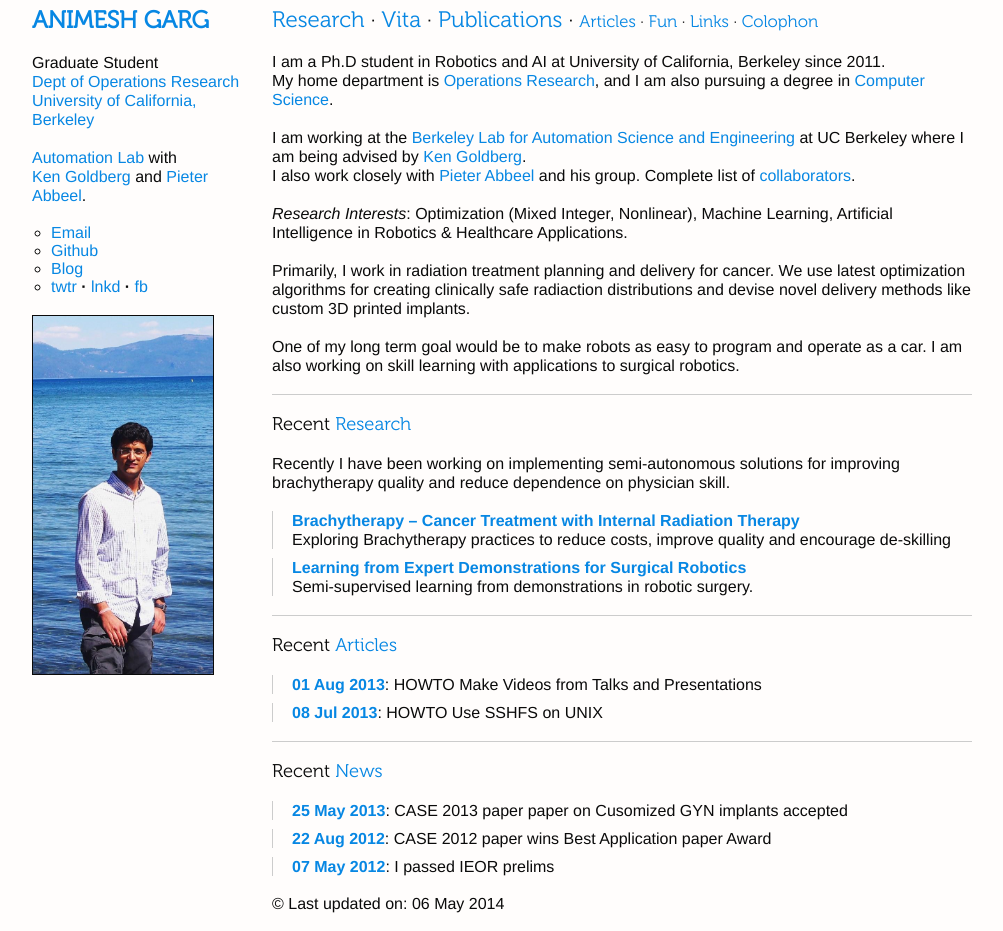
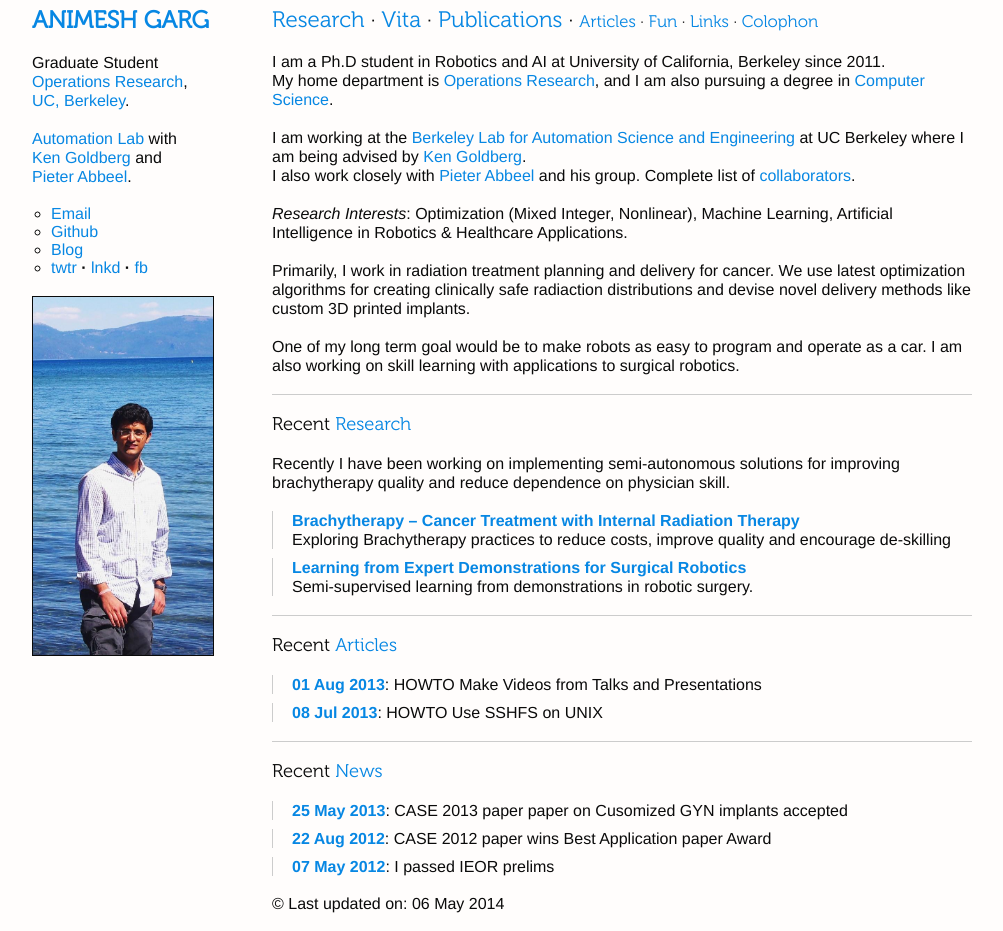
Before and after one commit to animesh-garg/jekyll-website, a Jekyll site: the page built from src/index.md, in a window 1280 px wide. Shown: the whole page, without its empty margins (138-1141 px from the left). Built offline with Jekyll 4.4.1, drawn with Linux system fonts in a browser that asks for light colours.

Commit message:
changed sidebar to acc. to larger fonts

```diff
--- a/src/_includes/info.markdown
+++ b/src/_includes/info.markdown
@@ -4,11 +4,12 @@
 # <a href="{{ site.baseurl }}/" id="home">Animesh Garg</a>
 
 Graduate Student
-[Dept of Operations Research][ieor]
-[University of California, Berkeley][ucb]
+[Operations Research][ieor],
+[UC, Berkeley][ucb].
 
 [Automation Lab][autolab] with
-[Ken Goldberg][kg] and [Pieter Abbeel][pa].
+[Ken Goldberg][kg] and <br>
+[Pieter Abbeel][pa].
 
 * [Email](mailto:animesh.garg@berkeley.edu)
 * [Github](https://github.com/animesh-garg)
```
